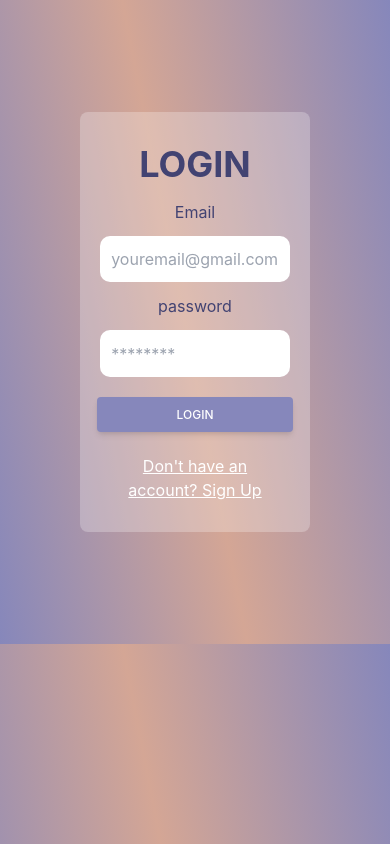
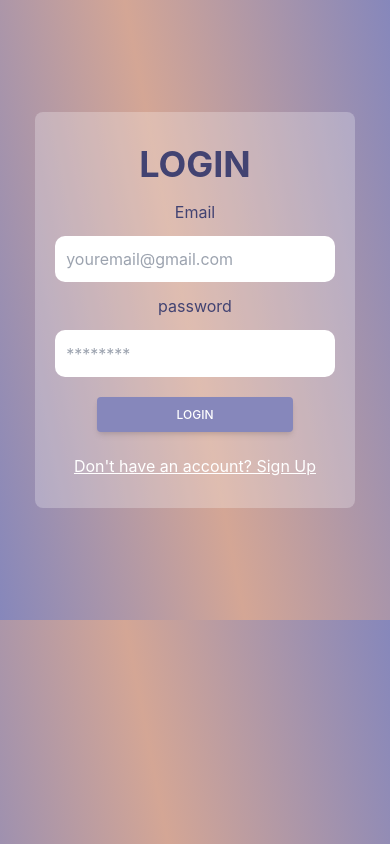
Before and after one commit to enofitriyanti11/pokemonappdinda, a React (Create React App) app: page /SignIn in a window 390 px wide. Built offline with nearby package versions, Linux system fonts and the light colour scheme.

Commit message:
fix: edit mobile responsive Sign In

```diff
--- a/src/components/pageGroups/auth/SignIn.js
+++ b/src/components/pageGroups/auth/SignIn.js
@@ -36,7 +36,7 @@ function SignIn() {
   }
 
   return (
-    <div className="py-28 mx-20">
+    <div className="py-28 mx-5">
       <div className="bg-white/25 p-5 mx-auto max-w-xs rounded-lg">
         <div className="auth-for-container">
           <h4 className='uppercase text-[#424372] text-4xl font-bold py-3 text-center'>Login</h4>
```
